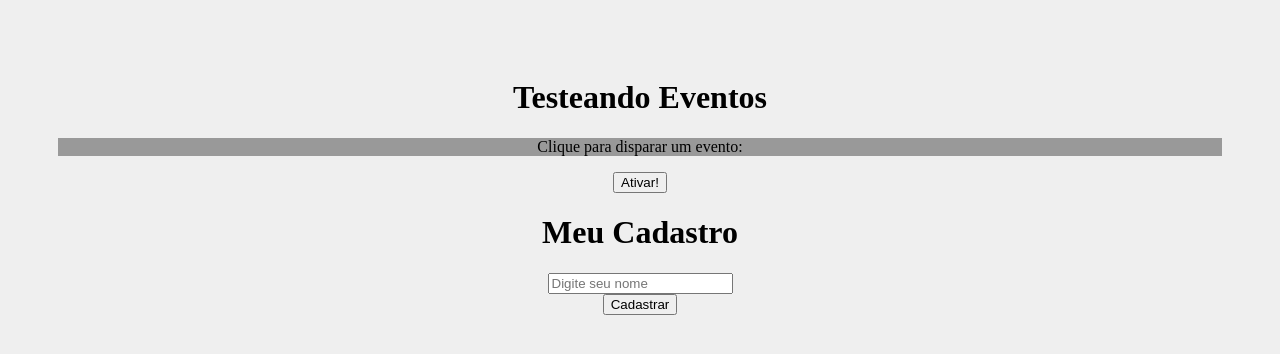
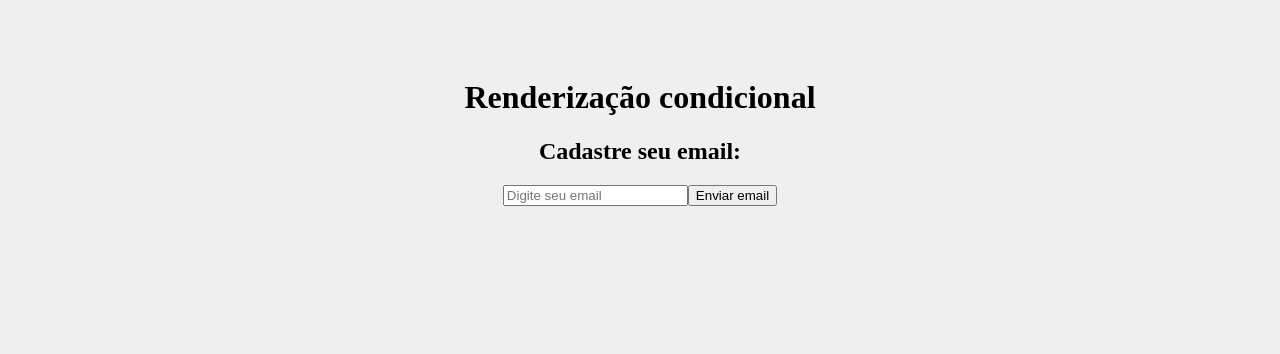
Before and after one commit to aldo-pereira22/aulas-react, a React (Create React App) app in the folder intdoducao/meu-projeto/: page / in a window 1280 px wide. Shown: the top 354 px of the page. Built offline with nearby package versions, Linux system fonts and the light colour scheme.

Commit message:
Rendereização condicional de componentes

```diff
--- a/intdoducao/meu-projeto/src/App.jsx
+++ b/intdoducao/meu-projeto/src/App.jsx
@@ -1,6 +1,6 @@
 import './App.css';
-import Evento from './components/Evento'
-import Form from './components/Form'
+import Condicional from './components/Condicional';
+
 
 
 
@@ -10,12 +10,8 @@
 function App() {
   return (
     <div className="App" >
-      <h1>Testeando Eventos</h1>
-
-      <Evento numero ="1"/>
-
-      <Form />
-
+      <h1>Renderização condicional</h1>
+      <Condicional />
     </div>
   )
 
--- /dev/null
+++ b/intdoducao/meu-projeto/src/components/Condicional.jsx
@@ -0,0 +1,43 @@
+import { useState } from 'react'
+
+
+function Condicional() {
+    const [email, setEmail] = useState()
+    const [userEmail, setUserEmail] = useState()
+
+
+    function enviarEmail(e){
+        e.preventDefault()
+        setUserEmail(email)
+        console.log(`${userEmail}`)
+    }
+
+    function limparEmail(){
+        setUserEmail('')
+    }
+
+    return (
+        <div>
+            <h2>Cadastre seu email:</h2>
+            <form action="">
+                <input
+                    onChange={(e) => {setEmail(e.target.value)}}
+                    type="email"
+                    placeholder="Digite seu email"
+
+                />
+
+                <button type="submit" onClick={ enviarEmail }> Enviar email</button>
+                {userEmail && (
+                    <div>
+                        <p> O email do usuário é: {userEmail}</p>
+                        <button onClick={limparEmail} >Limpar e-mail</button>
+                    </div>
+                )}
+            </form>
+        </div>
+    )
+
+}
+
+export default Condicional
--- a/intdoducao/meu-projeto/src/components/Evento.jsx
+++ b/intdoducao/meu-projeto/src/components/Evento.jsx
@@ -1,3 +1,4 @@
+import Button from "./evento/Button"
 function Evento({numero}){
 
     function meuEvento(){
@@ -7,6 +8,7 @@
     return(
         <div>
             <p>Clique para disparar um evento:</p>
+            <Button event={meuEvento} text="Primeiro Botao" />
             <button onClick={meuEvento} >Ativar!</button>
         </div>
     )
--- a/intdoducao/meu-projeto/src/components/Form.jsx
+++ b/intdoducao/meu-projeto/src/components/Form.jsx
@@ -1,15 +1,44 @@
-function Form(){
+import { useState } from 'react'
+
+function Form() {
 
     function cadastrarUsuario(event) {
         event.preventDefault()
-        alert("Usuario cadastrado")
+
+        alert(`${name} - ${passowrd}`)
+
+
     }
+
+    const [name, setName] = useState()
+    const [passowrd, setPassowrd] = useState()
+
     return (
         <div>
             <h1>Meu Cadastro</h1>
             <form onSubmit={cadastrarUsuario} >
                 <div>
-                    <input type="text" placeholder="Digite seu nome" />
+                    <label htmlFor="name">Nome: </label>
+                    <input
+                        type="text"
+                        id="name"
+                        name="name"
+                        placeholder="Digite seu nome"
+                        onChange={(e) => setName(e.target.value)}
+                        value={name}
+                    />
+
+                </div>
+                <div>
+                    <label htmlFor="password">Senha: </label>
+
+                    <input
+                        type="password"
+                        id="password"
+                        name="pasword"
+                        placeholder="Digite Sua senha"
+                        onChange={(e) => setPassowrd(e.target.value)}
+                    />
 
                 </div>
                 <div>
--- /dev/null
+++ b/intdoducao/meu-projeto/src/components/evento/Button.jsx
@@ -0,0 +1,8 @@
+function Button(props){
+
+    return <button onClick={props.event} > {props.text} </button>
+
+}
+
+
+export default Button
```
